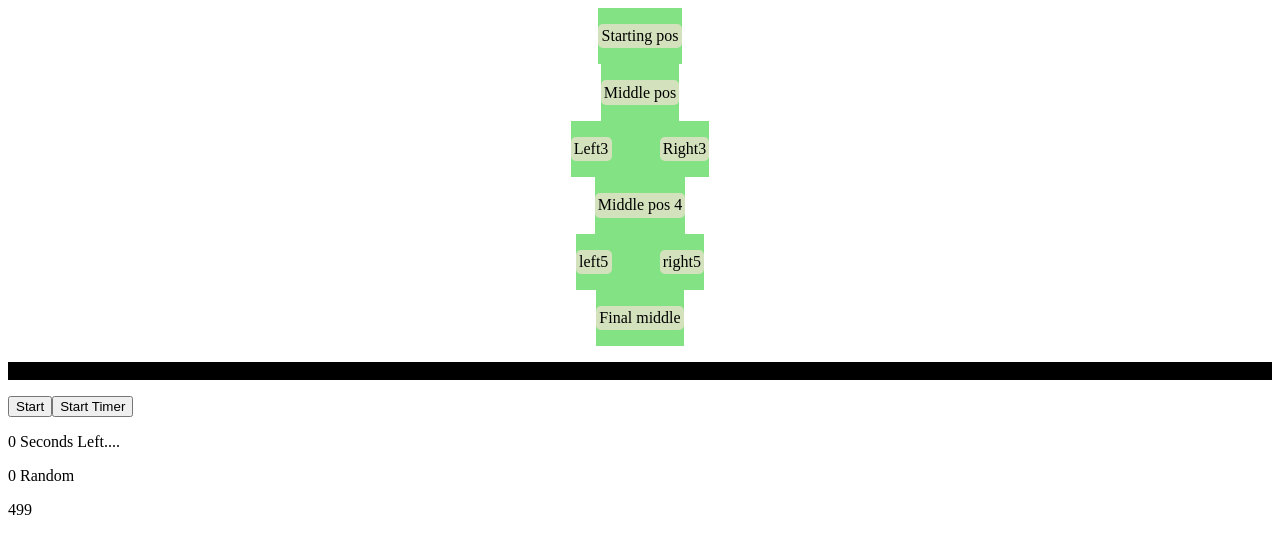
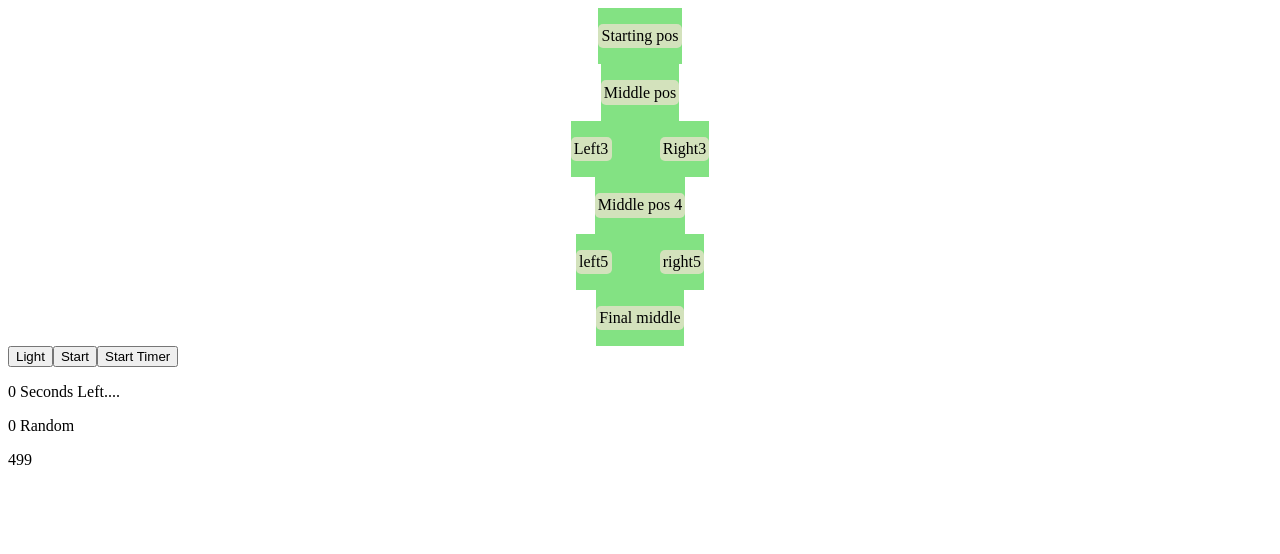
Before and after one commit to sjszuch/fnaf4-mini, an Angular app: page / in a window 1280 px wide. Shown: the top 554 px of the page. Built offline with nearby package versions, Linux system fonts and the light colour scheme.

Commit message:
Added light button, active location shown on map

```diff
--- a/src/app/components/light/light.component.html
+++ b/src/app/components/light/light.component.html
@@ -1 +1 @@
-<p>LIGHT</p>
+<button (click)="onLight()">Light</button>
--- a/src/app/components/light/light.component.ts
+++ b/src/app/components/light/light.component.ts
@@ -6,5 +6,7 @@ import { Component } from '@angular/core';
   styleUrls: ['./light.component.scss']
 })
 export class LightComponent {
+  onLight() {
 
+  }
 }
```
